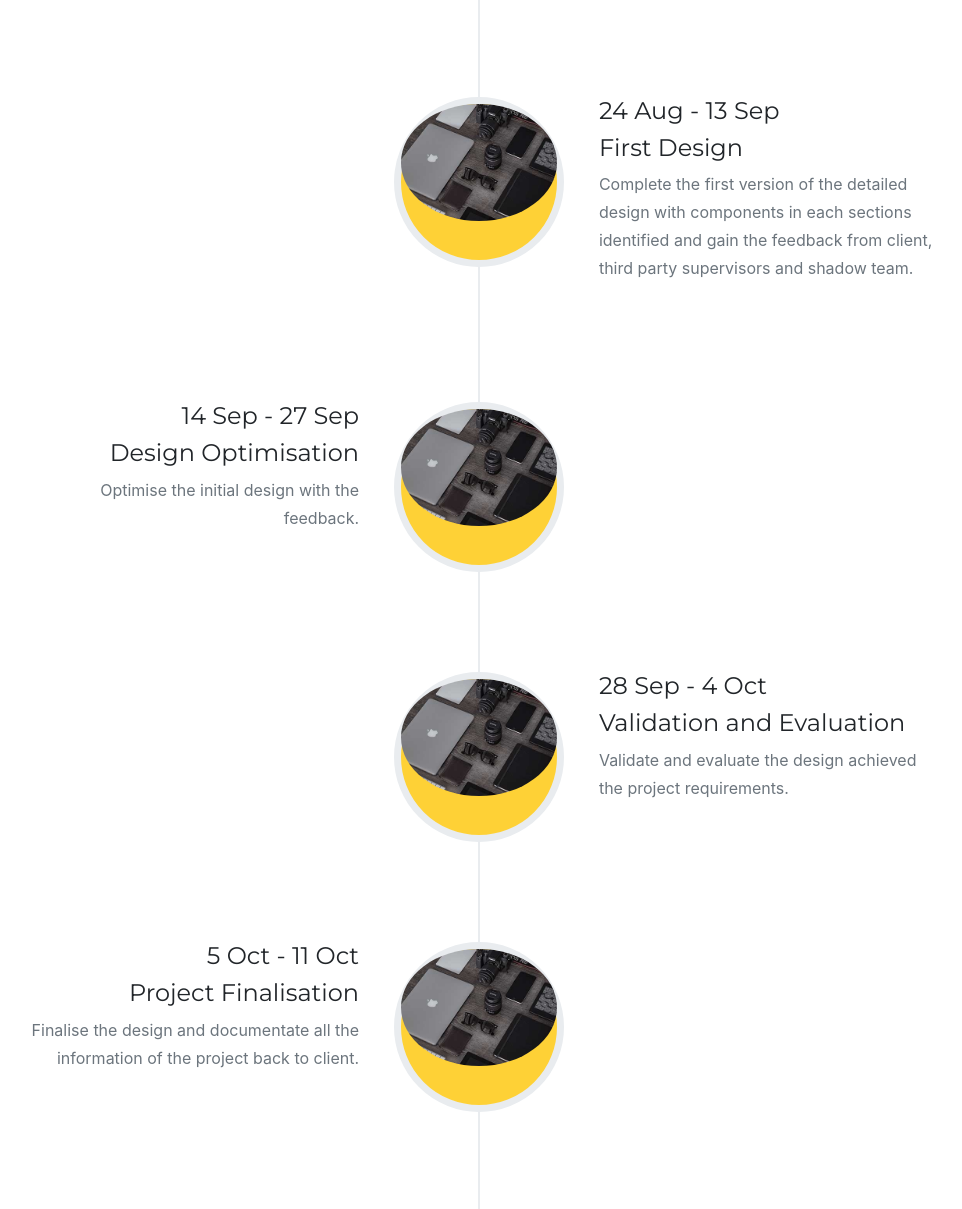
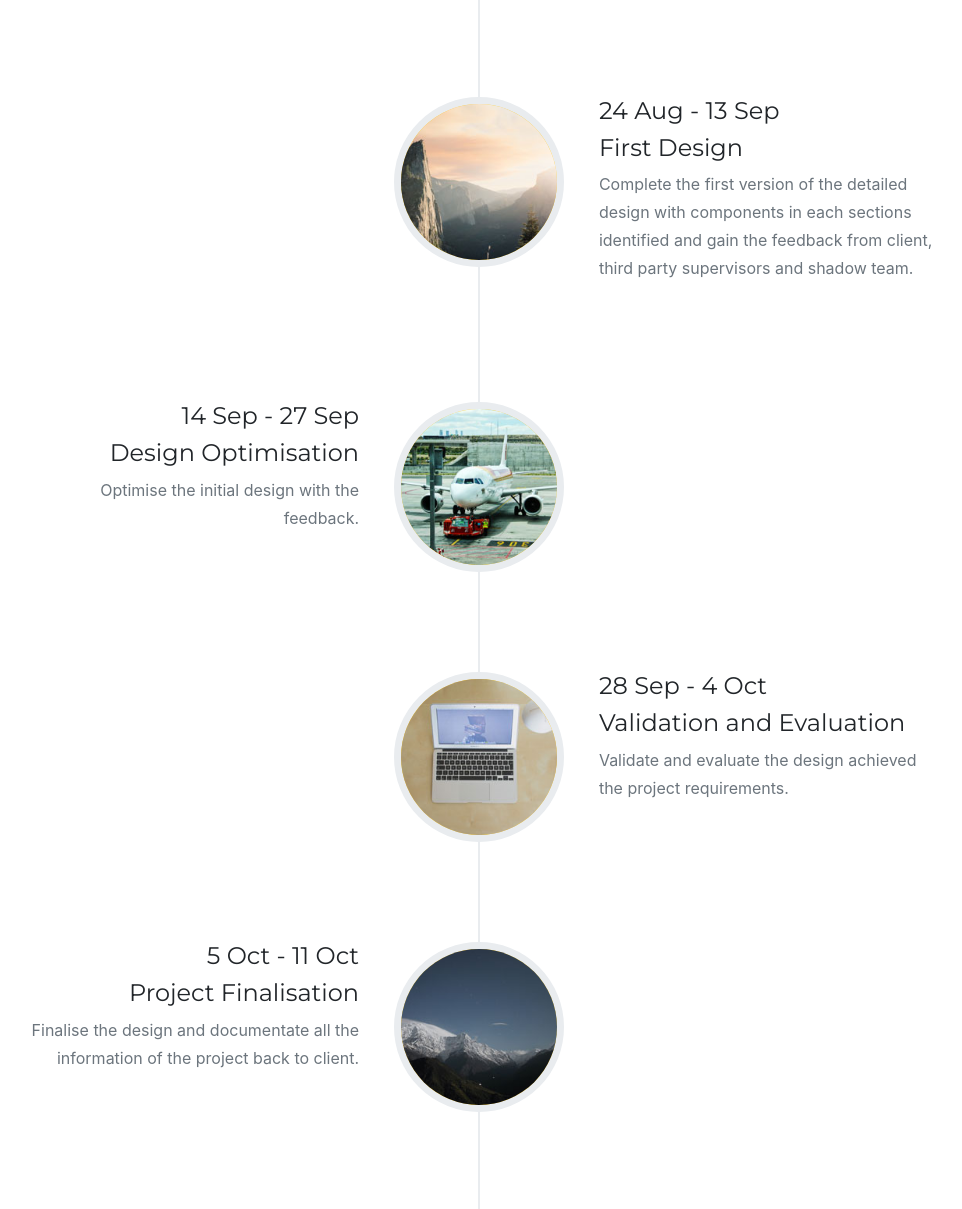
Before and after one commit to RaphaelYing/InsectFarmWeb, a website with bundled scripts: page index.html in a window 1280 px wide. Shown: the part 3641-4850 px from the top of the page, without its empty margins (161-1123 px from the left). Built offline with nearby package versions, Linux system fonts and the light colour scheme; files whose address does not match are found by name; a web font is replaced by a local one.

Commit message:
Update index.html

```diff
--- a/index.html
+++ b/index.html
@@ -275,7 +275,7 @@
             </li>
             <li class="timeline-inverted">
               <div class="timeline-image">
-                <img class="rounded-circle img-fluid" src="img/about/4.jpg" alt="">
+                <img class="rounded-circle img-fluid" src="img/about/1.jpg" alt="">
               </div>
               <div class="timeline-panel">
                 <div class="timeline-heading">
@@ -289,7 +289,7 @@
             </li>
             <li>
               <div class="timeline-image">
-                <img class="rounded-circle img-fluid" src="img/about/4.jpg" alt="">
+                <img class="rounded-circle img-fluid" src="img/about/2.jpg" alt="">
               </div>
               <div class="timeline-panel">
                 <div class="timeline-heading">
@@ -303,7 +303,7 @@
             </li>
             <li class="timeline-inverted">
               <div class="timeline-image">
-                <img class="rounded-circle img-fluid" src="img/about/4.jpg" alt="">
+                <img class="rounded-circle img-fluid" src="img/about/3.jpg" alt="">
               </div>
               <div class="timeline-panel">
                 <div class="timeline-heading">
@@ -317,7 +317,7 @@
             </li>
             <li>
               <div class="timeline-image">
-                <img class="rounded-circle img-fluid" src="img/about/4.jpg" alt="">
+                <img class="rounded-circle img-fluid" src="img/about/7.jpg" alt="">
               </div>
               <div class="timeline-panel">
                 <div class="timeline-heading">
```
